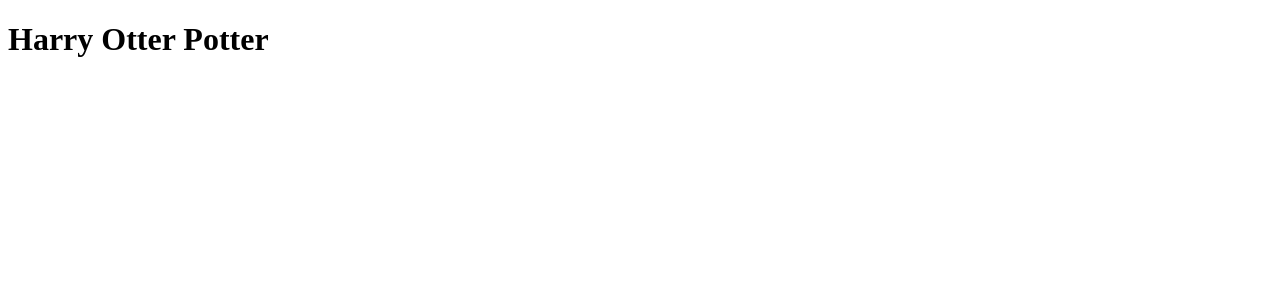
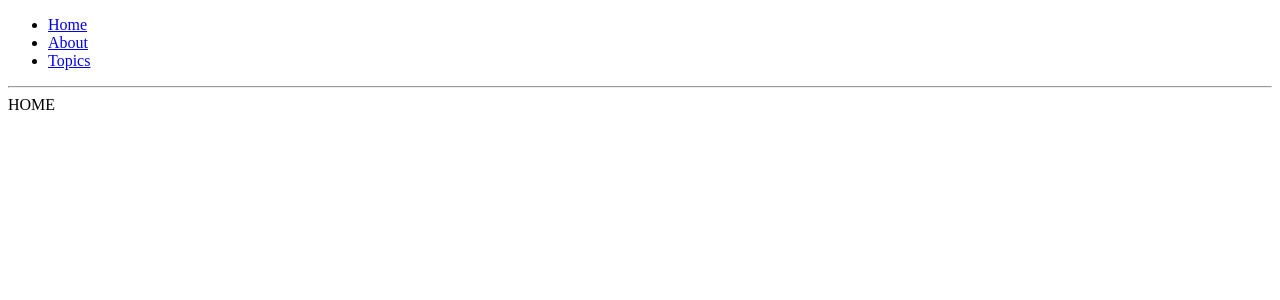
Before and after one commit to Cloverhound/dcss-calendar, a React app in the folder client_src/: page / in a window 1280 px wide. Shown: the top 300 px of the page. Built offline with nearby package versions, Linux system fonts and the light colour scheme.

Commit message:
Add react router dom to config and initialize

```diff
--- a/client_src/package.json
+++ b/client_src/package.json
@@ -6,7 +6,8 @@
   "scripts": {
     "test": "echo \"Error: no test specified\" && exit 1",
     "build": "./node_modules/.bin/webpack",
-    "start": "webpack-dashboard -- webpack"
+    "start": "webpack-dashboard -- webpack",
+    "webpack": "webpack"
   },
   "keywords": [],
   "author": "",
@@ -15,6 +16,7 @@
     "@types/react-redux": "^6.0.9",
     "react": "^16.5.1",
     "react-dom": "^16.5.1",
+    "react-router-dom": "^4.3.1",
     "redux": "^4.0.0",
     "typesafe-actions": "^2.0.4",
     "typescript": "^3.0.3"
--- /dev/null
+++ b/client_src/src/app/components/App.tsx
@@ -0,0 +1,34 @@
+import * as React from 'react';
+import {
+  BrowserRouter as Router,
+  Route,
+  Link
+} from 'react-router-dom';
+
+import {Home} from './Home/Home';
+
+interface IProps {
+  compiler: string,
+  framework: string,
+  bundler: string
+}
+
+export class App extends React.Component<IProps, {}> {
+  render() {
+    return (
+      <Router>
+        <div>
+          <ul>
+            <li><Link to="/">Home</Link></li>
+            <li><Link to="/about">About</Link></li>
+            <li><Link to="/topics">Topics</Link></li>
+          </ul>
+
+          <hr />
+
+          <Route exact path="/" component={Home} />
+        </div>
+      </Router>
+    )
+  }
+}
--- a/client_src/src/app/components/Hello.tsx
+++ /dev/null
@@ -1,13 +0,0 @@
-import * as React from 'react';
-
-interface IProps {
-    compiler: string,
-    framework: string,
-    bundler: string
-}
-
-export class Hello extends React.Component<IProps, {}> {
-    render() {
-        return <h1>Harry Otter Potter</h1>
-    }
-}
--- /dev/null
+++ b/client_src/src/app/components/Home/Home.tsx
@@ -0,0 +1,15 @@
+import * as React from 'react';
+
+interface IProps {
+  compiler: string,
+  framework: string,
+  bundler: string
+}
+
+export class Home extends React.Component<IProps, {}> {
+  render() {
+    return (
+      <div>HOME</div>
+    )
+  }
+}
--- a/client_src/src/app/App.tsx
+++ b/client_src/src/app/index.tsx
@@ -1,9 +1,9 @@
 import * as React from 'react';
 import * as ReactDOM from 'react-dom';
-import { Hello } from './components/Hello';
+import { App } from './components/App';
 import { Provider } from "react-redux";
 import store from "./store";
 declare let module: any
 
-ReactDOM.render(<Provider store={store}><Hello compiler="Typescript" framework="React..." bundler="Webpack"/></Provider>,
+ReactDOM.render(<Provider store={store}><App compiler="Typescript" framework="React..." bundler="Webpack"/></Provider>,
 document.getElementById('root'));
--- a/client_src/webpack.config.js
+++ b/client_src/webpack.config.js
@@ -6,7 +6,7 @@
 
 module.exports = {
   entry: {
-    app: ['./src/app/App.tsx'],
+    app: ['./src/app/index.tsx'],
     vendor: ['react', 'react-dom'],
   },
   output: {
```
